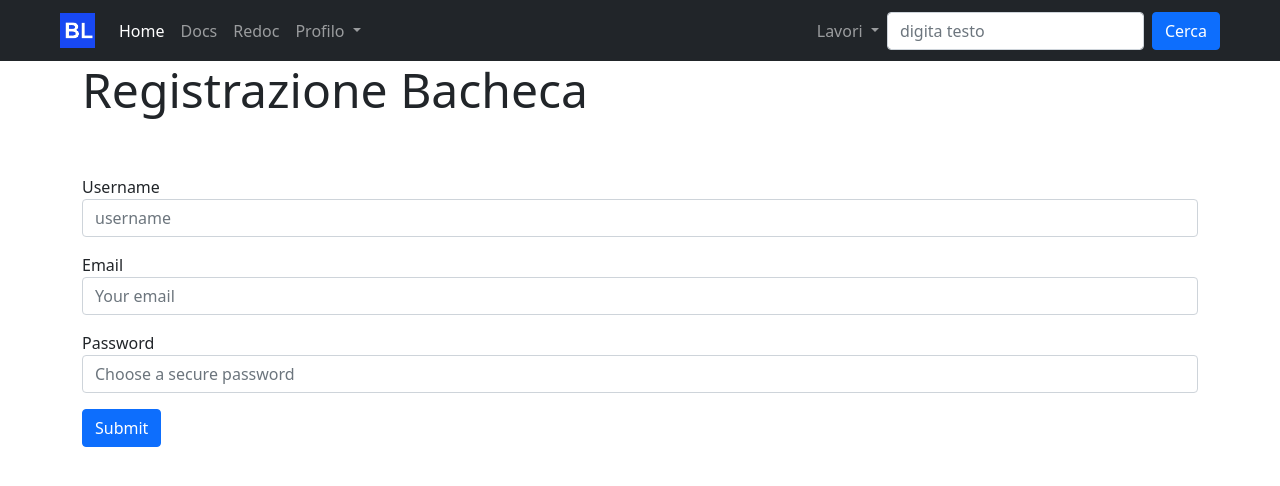
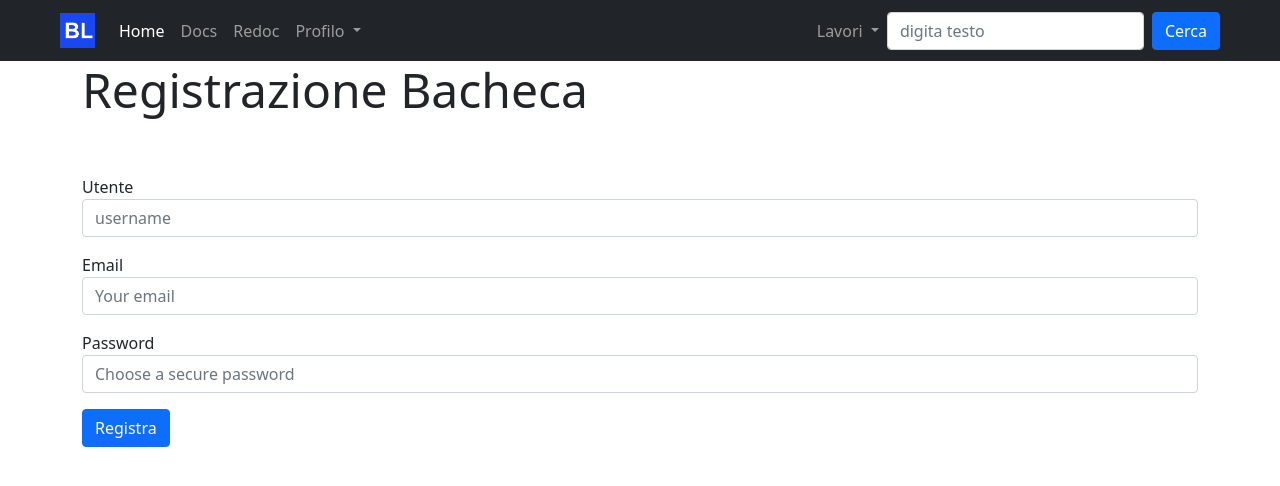
Before and after one commit to m2iandom/job_board, a FastAPI app: page /register/ in a window 1280 px wide. Shown: the top 486 px of the page. Run offline with FastAPI, Linux system fonts and the light colour scheme; parts of the project's set-up code (start-up, migrations or seed data) failed here and were passed over; some libraries are stand-ins or nearby versions.

Commit message:
initial commit

```diff
--- a/backend/templates/users/register.html
+++ b/backend/templates/users/register.html
@@ -19,7 +19,7 @@
   <div class="row my-5">
     <form method="POST">
       <div class="mb-3">
-        <label>Username</label>
+        <label>Utente</label>
         <input type="text" required class="form-control" name="username" value="{{username}}" placeholder="username">
       </div>
       <div class="mb-3">
@@ -31,7 +31,7 @@
         <input type="password" required placeholder="Choose a secure password" value="{{password}}" name="password"
           class="form-control">
       </div>
-      <button type="submit" class="btn btn-primary">Submit</button>
+      <button type="submit" class="btn btn-primary">Registra</button>
     </form>
   </div>
 </div>
```
